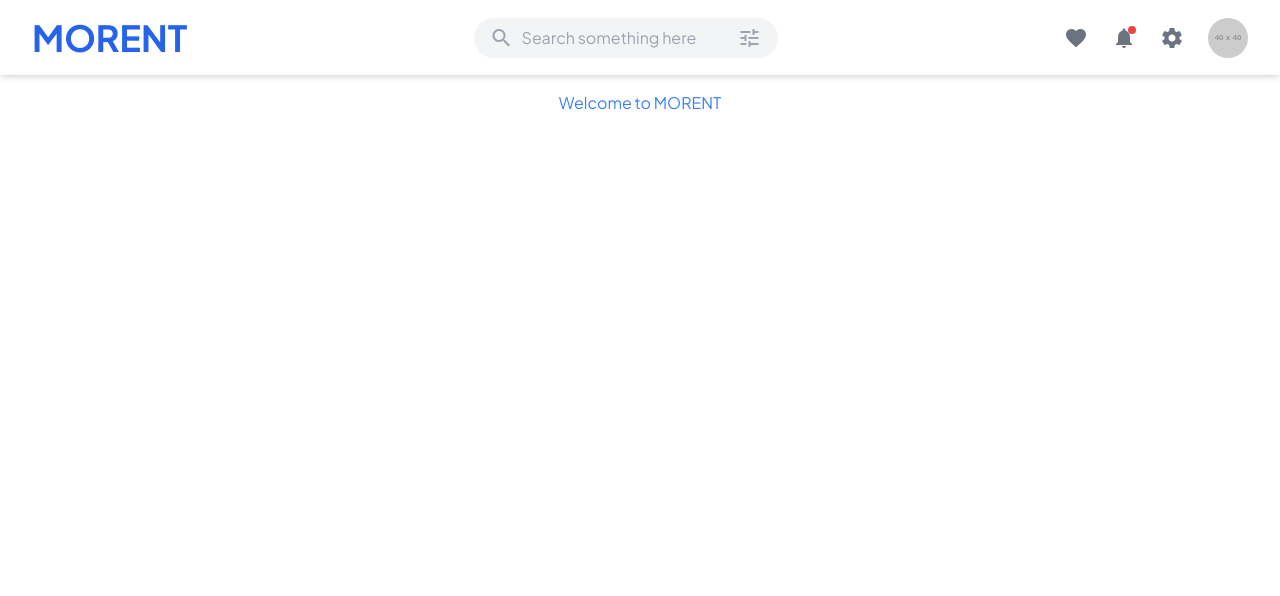
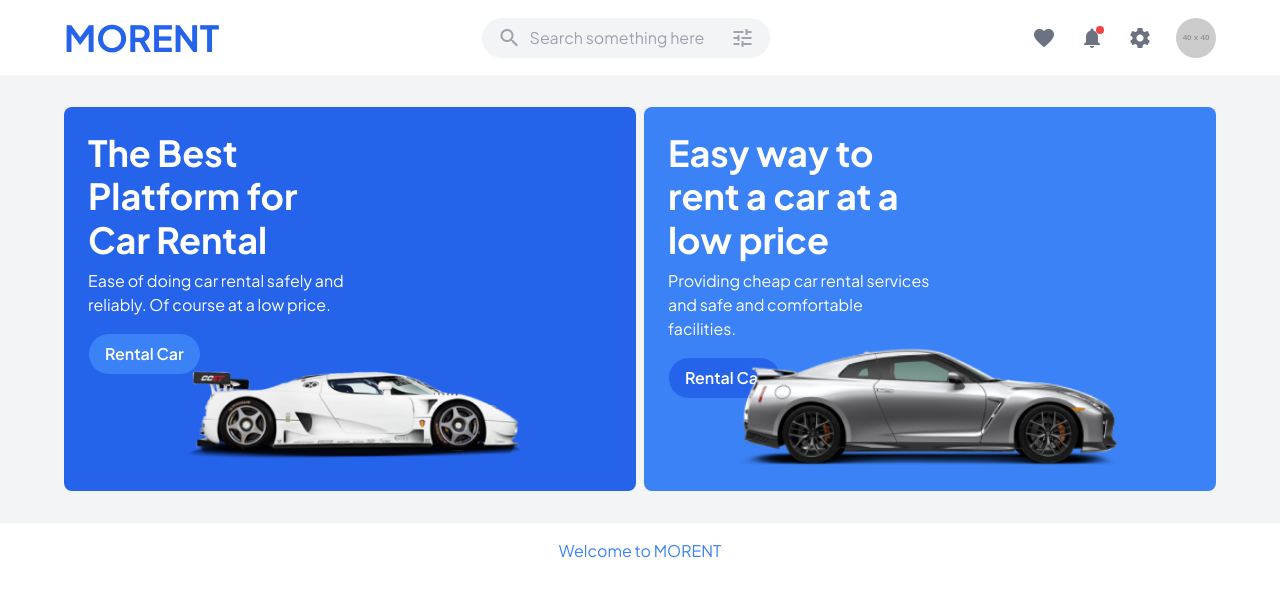
Before and after one commit to rmkofficial/MORENT, a React (Vite) app in the folder client/: page / in a window 1280 px wide. Shown: the top 596 px of the page. Built offline with nearby package versions, Linux system fonts and the light colour scheme.

Commit message:
Refactor components and update homepage layout

```diff
--- a/client/src/App.jsx
+++ b/client/src/App.jsx
@@ -1,9 +1,9 @@
-import Header from "./components/Header";
+import HomePage from "./pages/HomePage";
 
 function App() {
   return (
     <div>
-      <Header />
+      <HomePage />
       <main className="p-4">
         <h2 className="text-center text-blue-500">Welcome to MORENT</h2>
       </main>
--- /dev/null
+++ b/client/src/components/Content.jsx
@@ -0,0 +1,11 @@
+import HeroSection from "./HeroSection";
+
+function Content() {
+  return (
+    <div>
+      <HeroSection />
+    </div>
+  );
+}
+
+export default Content;
--- a/client/src/components/Header.jsx
+++ b/client/src/components/Header.jsx
@@ -1,6 +1,6 @@
 function Header() {
   return (
-    <header className="bg-white shadow-md py-4 px-8 flex flex-col sm:flex-row justify-between items-center">
+    <header className="bg-white shadow-md py-4 px-4 sm:px-8 lg:px-16 flex flex-col sm:flex-row justify-between items-center">
       {/* Sol Taraf: Logo */}
       <div className="text-blue-600 text-2xl font-bold mb-4 sm:mb-0">
         MORENT
--- /dev/null
+++ b/client/src/components/HeroSection.jsx
@@ -0,0 +1,53 @@
+import car1 from "../assets/car1.png";
+import car2 from "../assets/car2.png";
+
+function HeroSection() {
+  return (
+    <section className="bg-gray-100 py-8 px-4 sm:px-8 lg:px-16">
+      <div className="flex flex-col items-center sm:flex-row sm:justify-center space-y-4 sm:space-y-0 sm:space-x-2">
+        {/* Kart 1 */}
+        <div className="bg-blue-600 text-white p-6 rounded-lg flex flex-col justify-between relative w-full sm:w-3/5 h-96">
+          <div className="text-left max-w-[50%]">
+            <h2 className="text-2xl font-bold mb-2">
+              The Best Platform for Car Rental
+            </h2>
+            <p className="mb-4">
+              Ease of doing car rental safely and reliably. Of course at a low
+              price.
+            </p>
+            <button className="bg-blue-500 text-white py-2 px-4 rounded-full font-semibold border border-blue-600">
+              Rental Car
+            </button>
+          </div>
+          <img
+            src={car1}
+            alt="Car 1"
+            className="absolute bottom-6 left-1/2 transform -translate-x-1/2 w-96 h-auto"
+          />
+        </div>
+        {/* Kart 2 */}
+        <div className="bg-blue-500 text-white p-6 rounded-lg flex flex-col justify-between relative w-full sm:w-3/5 h-96">
+          <div className="text-left max-w-[50%]">
+            <h2 className="text-2xl font-bold mb-2">
+              Easy way to rent a car at a low price
+            </h2>
+            <p className="mb-4">
+              Providing cheap car rental services and safe and comfortable
+              facilities.
+            </p>
+            <button className="bg-blue-600 text-white py-2 px-4 rounded-full font-semibold border border-blue-500">
+              Rental Car
+            </button>
+          </div>
+          <img
+            src={car2}
+            alt="Car 2"
+            className="absolute bottom-6 left-1/2 transform -translate-x-1/2 w-96 h-auto"
+          />
+        </div>
+      </div>
+    </section>
+  );
+}
+
+export default HeroSection;
--- /dev/null
+++ b/client/src/pages/HomePage.jsx
@@ -0,0 +1,13 @@
+import Header from '../components/Header';
+import Content from '../components/Content';
+
+function HomePage() {
+  return (
+    <div>
+      <Header />
+      <Content />
+    </div>
+  );
+}
+
+export default HomePage;
```
Also changed, not shown: client/src/assets/car1.png (added), client/src/assets/car2.png (added).
